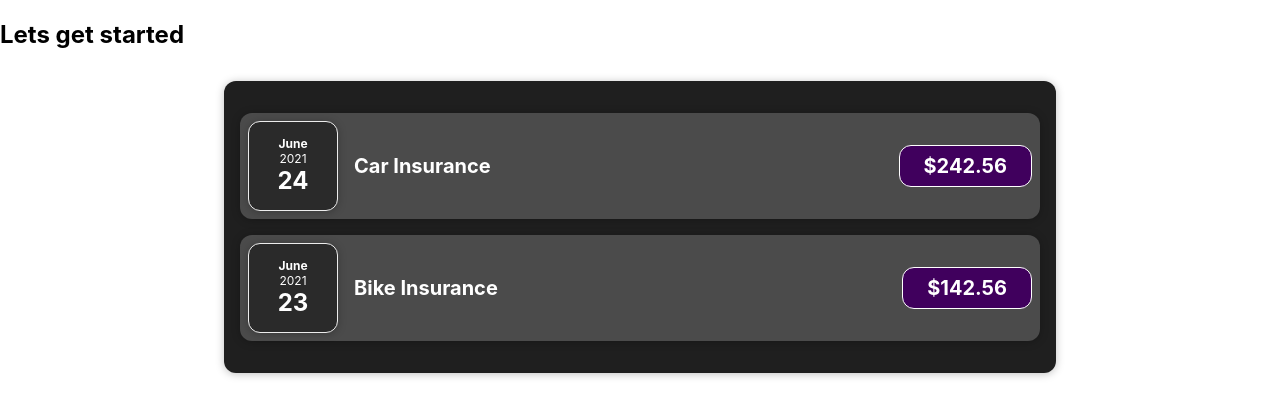
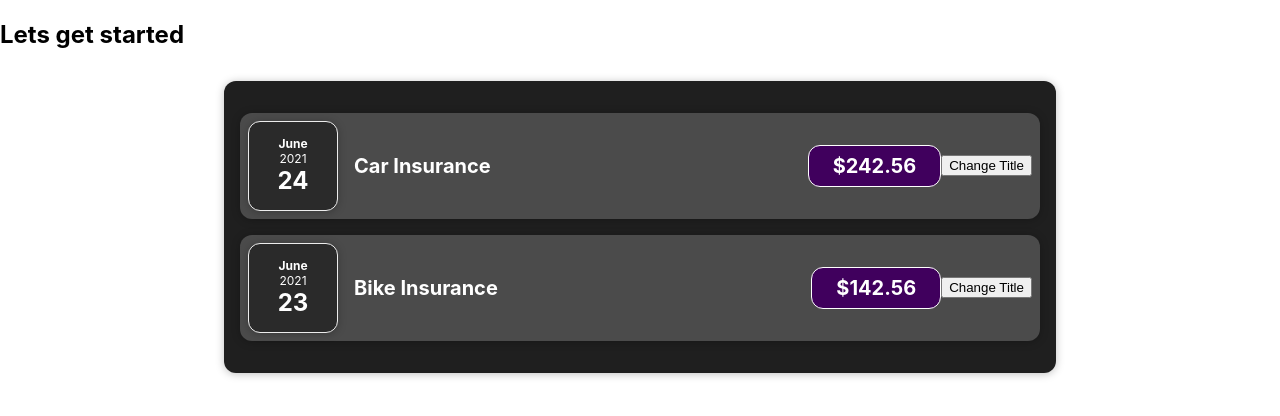
Before and after one commit to AnirupPat/reactjs-expense-report, a React (Create React App) app: page / in a window 1280 px wide. Shown: the top 416 px of the page. Built offline with nearby package versions, Linux system fonts and the light colour scheme.

Commit message:
state change using useState

```diff
--- a/src/components/Expenses/ExpenseItem.js
+++ b/src/components/Expenses/ExpenseItem.js
@@ -1,15 +1,22 @@
+import { useState } from 'react';
 import './ExpenseItem.css';
 import ExpenseDate from './ExpenseDate';
 import Card from '../UI/Card';
 
 const ExpenseItem = (props) => {
+  const [title, setTitleHandler]  = useState(props.title);
+  const clickHandler = () => {
+    setTitleHandler("Updated");
+    console.log(title);
+  }
   return (
     <Card className="expense-item">
       <ExpenseDate date={props.date} />
       <div className="expense-item__description">
-        <h2>{props.title}</h2>
+        <h2>{title}</h2>
         <div className="expense-item__price">${props.amount}</div>
       </div>
+      <button onClick={clickHandler}>Change Title</button>
     </Card>
   );
 }
```
